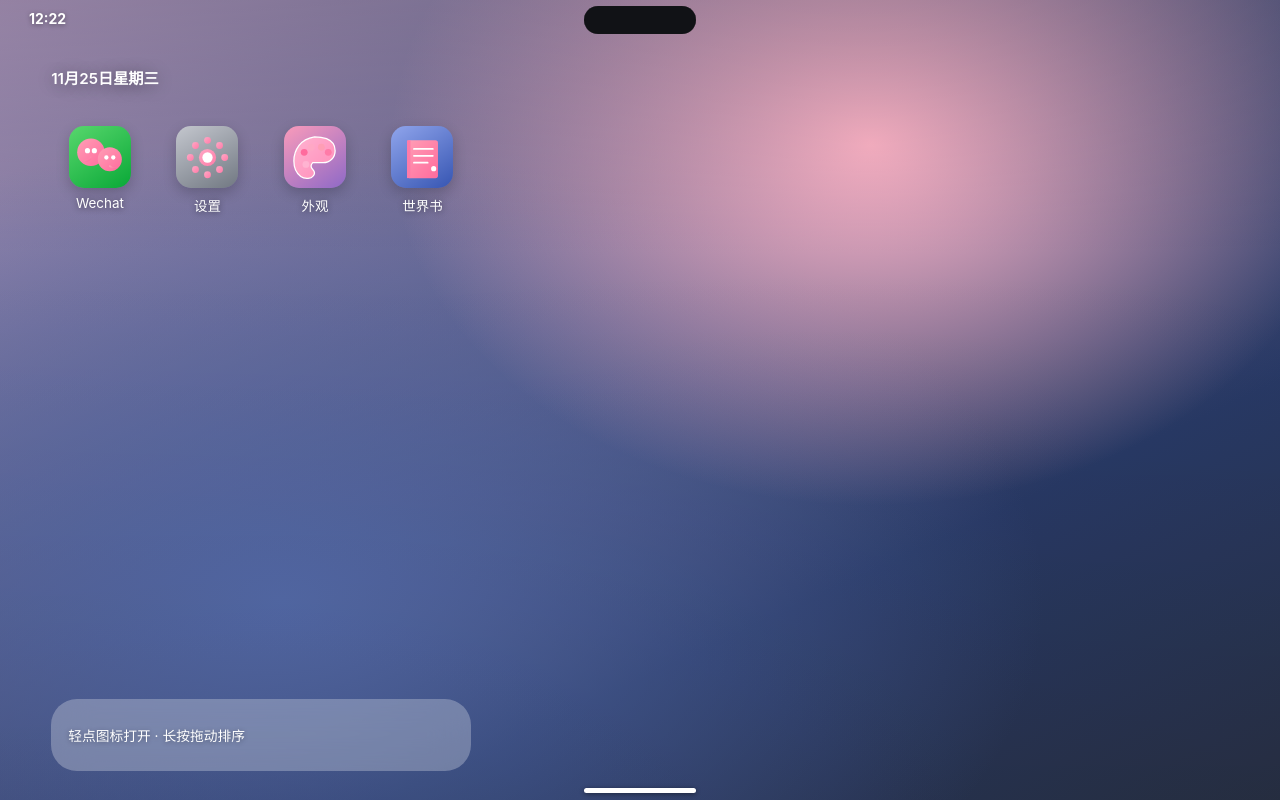
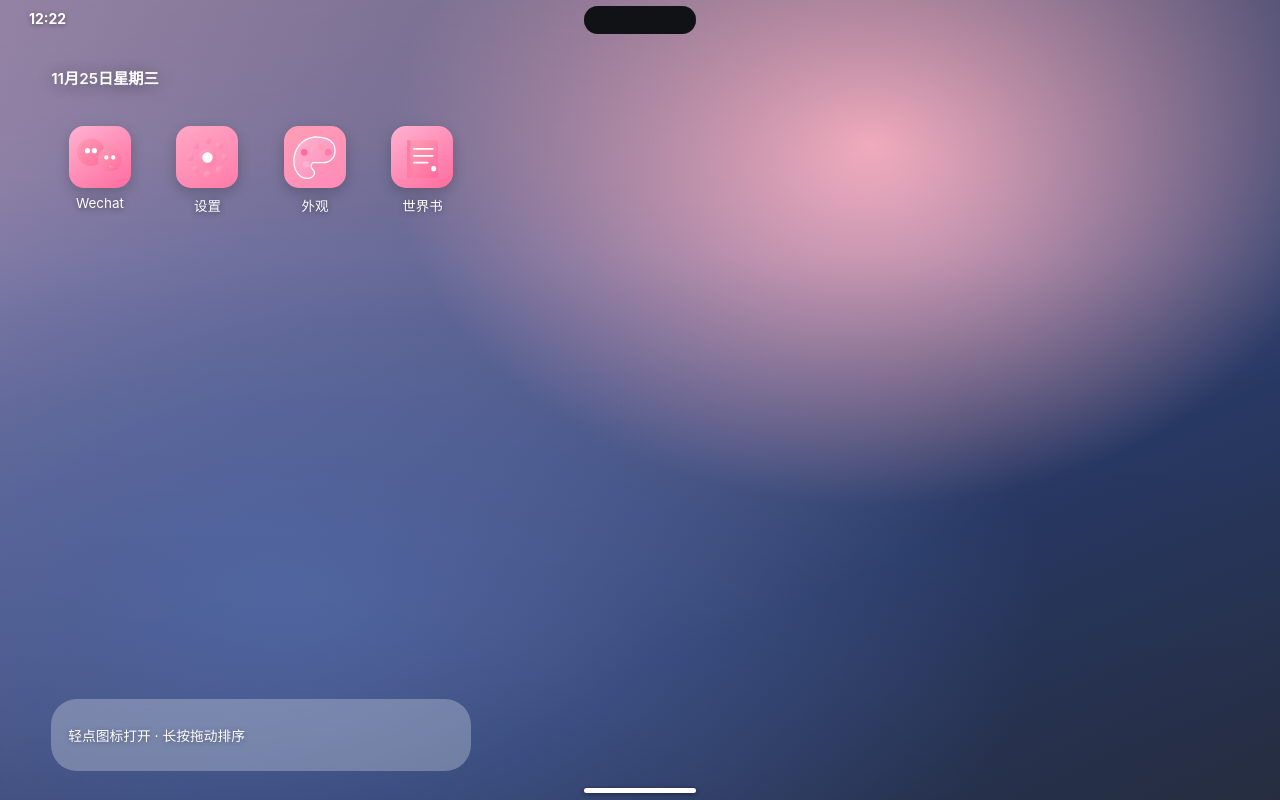
Before and after one commit to Kris-coding/-, a plain HTML site: page index.html in a window 1280 px wide. Drawn offline with Linux system fonts and the light colour scheme.

Commit message:
Update styles.css

```diff
--- a/styles.css
+++ b/styles.css
@@ -495,3 +495,17 @@ body { display: block; }
   .app-shell.show-chat .chat-panel { transform: translateX(0); }
   .app-shell .mobile-only { display: grid; }
 }
+
+/* 粉色卡通图标背景 */
+.wechat-icon {
+  background: linear-gradient(145deg, #ffb3d1, #ff6b9d) !important;
+}
+.settings-icon {
+  background: linear-gradient(150deg, #ffa8c5, #ff7ba8) !important;
+}
+.appearance-icon {
+  background: linear-gradient(145deg, #ff9eb5, #ff8bb8) !important;
+}
+.worldbooks-icon {
+  background: linear-gradient(145deg, #ffb3d1, #ff6b9d) !important;
+}
```
